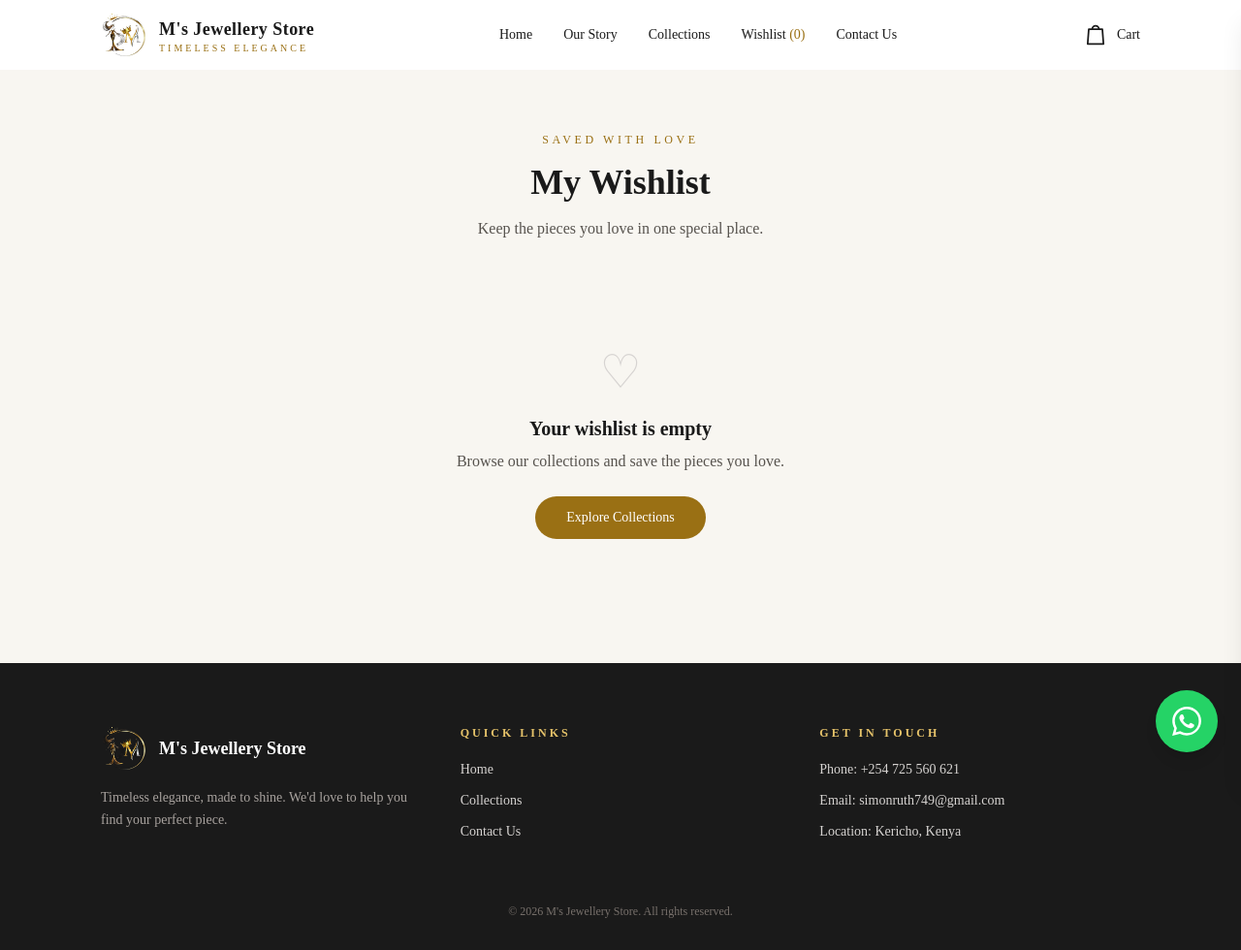
After one commit to symonne13/m-s-store, a Django app: page /wishlist/ in a window 1280 px wide. The commit adds this page. Shown: the whole page at 97% size. Run offline with Django 5.2, Linux system fonts and the light colour scheme; some libraries are stand-ins or nearby versions.

Commit message:
Add wishlist feature

```diff
--- a/app/templates/app/base.html
+++ b/app/templates/app/base.html
@@ -129,6 +129,13 @@
 </li>
 
 <li>
+    <a href="{% url 'wishlist' %}" class="hover:text-gold-dark">
+        Wishlist
+        <span class="wishlist-count text-gold-dark">(0)</span>
+    </a>
+</li>
+
+                <li>
                     <a href="{% url 'contact' %}" class="hover:text-gold-dark">
                         Contact Us
                     </a>
@@ -213,6 +220,12 @@
            <a href="{% url 'collections' %}"
    class="block py-3 text-sm font-medium hover:text-gold-dark">
     Collections
+</a>
+
+<a href="{% url 'wishlist' %}"
+   class="block py-3 text-sm font-medium hover:text-gold-dark">
+    Wishlist
+    <span class="wishlist-count text-gold-dark">(0)</span>
 </a>
 
             <a href="{% url 'contact' %}"
@@ -339,12 +352,6 @@
                         </a>
                     </li>
 
-                    <li>
-                        <a href="{% url 'home' %}#about"
-                           class="hover:text-gold-light">
-                            Our Story
-                        </a>
-                    </li>
 
                     <li>
                         <a href="{% url 'collections' %}"
--- /dev/null
+++ b/app/templates/app/wishlist.html
@@ -0,0 +1,32 @@
+{% extends 'app/base.html' %}
+{% load static %}
+
+{% block title %}My Wishlist | M's Jewellery Store{% endblock %}
+
+{% block content %}
+
+<section class="min-h-[70vh] bg-pearl">
+    <div class="mx-auto max-w-6xl px-6 py-16 md:px-10">
+
+        <div class="text-center">
+            <p class="text-xs font-medium tracking-[0.3em] text-gold-dark">
+                SAVED WITH LOVE
+            </p>
+
+            <h1 class="mt-4 text-4xl font-semibold text-ink">
+                My Wishlist
+            </h1>
+
+            <p class="mt-4 text-stone-600">
+                Keep the pieces you love in one special place.
+            </p>
+        </div>
+
+        <div id="wishlist-grid"
+             class="mt-12 grid gap-6 sm:grid-cols-2 lg:grid-cols-4">
+        </div>
+
+    </div>
+</section>
+
+{% endblock %}
--- a/app/urls.py
+++ b/app/urls.py
@@ -1,8 +1,10 @@
+
 from django.urls import path
 from . import views
 
 urlpatterns = [
     path('', views.home, name='home'),
     path('collections/', views.collections, name='collections'),
+    path('wishlist/', views.wishlist, name='wishlist'),
     path('contact/', views.contact, name='contact'),
 ]
--- a/app/views.py
+++ b/app/views.py
@@ -1,9 +1,18 @@
+
 from django.shortcuts import render
 
-# Create your views here.
+
 def home(request):
     return render(request, 'app/home.html')
+
+
 def collections(request):
     return render(request, 'app/collections.html')
+
+
+def wishlist(request):
+    return render(request, 'app/wishlist.html')
+
+
 def contact(request):
     return render(request, 'app/contact.html')
--- a/static/js/main.js
+++ b/static/js/main.js
@@ -1,3 +1,6 @@
+
+console.log('MAIN.JS VERSION TEST');
+
 document.addEventListener('DOMContentLoaded', () => {
 
   const catalog = typeof PRODUCTS !== 'undefined' ? PRODUCTS : [];
@@ -6,19 +9,46 @@ document.addEventListener('DOMContentLoaded', () => {
   const findProduct = id => catalog.find(p => p.id === Number(id));
   const WHATSAPP = '254725560621';
 
-  /* ---------- 1. Mobile menu ---------- */
+  /* ---------- 1. Wishlist storage ---------- */
+  const WISHLIST_KEY = 'ms_wishlist';
+
+  let wishlist = [];
+
+  try {
+    wishlist = JSON.parse(localStorage.getItem(WISHLIST_KEY)) || [];
+    if (!Array.isArray(wishlist)) wishlist = [];
+    wishlist = wishlist.map(Number);
+  } catch (error) {
+    wishlist = [];
+  }
+
+  const saveWishlist = () => {
+    try {
+      localStorage.setItem(WISHLIST_KEY, JSON.stringify(wishlist));
+    } catch (error) {
+      console.error('Could not save wishlist:', error);
+    }
+  };
+
+  const isWishlisted = id => wishlist.includes(Number(id));
+
+  /* ---------- 2. Mobile menu ---------- */
   const menuBtn = document.getElementById('menu-btn');
   const mobileMenu = document.getElementById('mobile-menu');
+
   if (menuBtn && mobileMenu) {
     menuBtn.addEventListener('click', () => mobileMenu.classList.toggle('hidden'));
+
     mobileMenu.querySelectorAll('a').forEach(link =>
       link.addEventListener('click', () => mobileMenu.classList.add('hidden'))
     );
   }
 
-  /* ---------- 2. Fade-up on scroll ---------- */
+  /* ---------- 3. Fade-up on scroll ---------- */
   const revealItems = document.querySelectorAll('main section > div:not(.absolute), footer > div');
+
   revealItems.forEach(el => el.classList.add('reveal'));
+
   if ('IntersectionObserver' in window) {
     const observer = new IntersectionObserver((entries) => {
       entries.forEach(entry => {
@@ -28,50 +58,109 @@ document.addEventListener('DOMContentLoaded', () => {
         }
       });
     }, { threshold: 0.12 });
+
     revealItems.forEach(el => observer.observe(el));
   } else {
     revealItems.forEach(el => el.classList.add('is-visible'));
   }
 
-  /* ---------- 3. Product cards + filter ---------- */
+  /* ---------- 4. Product cards + filter ---------- */
   const grid = document.getElementById('product-grid');
   const filterButtons = document.querySelectorAll('.filter-btn');
 
-  function renderProducts(filter = 'all') {
+  let currentFilter = 'all';
+
+  function renderProducts(filter = currentFilter) {
     if (!grid) return;
-    const list = filter === 'all' ? catalog : catalog.filter(p => p.category === filter);
+
+    currentFilter = filter;
+
+    const list = filter === 'all'
+      ? catalog
+      : catalog.filter(p => p.category === filter);
 
     grid.innerHTML = list.length ? list.map(p => `
       <article class="overflow-hidden rounded-2xl bg-white">
-        <div class="bg-pearl">
-          <img src="${imgUrl(p)}" alt="${p.name}" class="aspect-square w-full object-cover">
+
+        <div class="relative bg-pearl">
+
+          <img src="${imgUrl(p)}"
+               alt="${p.name}"
+               class="aspect-square w-full object-cover">
+
+          <button
+            type="button"
+            data-wishlist="${p.id}"
+            aria-label="${isWishlisted(p.id) ? 'Remove from wishlist' : 'Add to wishlist'}"
+            aria-pressed="${isWishlisted(p.id)}"
+            class="absolute right-4 top-4 flex h-10 w-10 items-center justify-center rounded-full bg-white shadow-md transition hover:scale-110">
+
+            <span class="${isWishlisted(p.id) ? 'text-rose-600' : 'text-stone-500'} text-xl">
+              ${isWishlisted(p.id) ? '♥' : '♡'}
+            </span>
+
+          </button>
+
         </div>
+
         <div class="p-5">
-          <p class="text-xs uppercase tracking-[0.2em] text-gold-dark">${p.category}</p>
+
+          <p class="text-xs uppercase tracking-[0.2em] text-gold-dark">
+            ${p.category}
+          </p>
+
           <h3 class="mt-2 font-semibold">${p.name}</h3>
+
           <p class="mt-1 text-stone-600">${money(p.price)}</p>
+
           <div class="mt-4 flex gap-2">
-            <button type="button" data-details="${p.id}"
+
+            <button type="button"
+                    data-details="${p.id}"
                     class="flex-1 rounded-full border border-gold-dark px-3 py-2 text-sm font-medium text-gold-dark hover:bg-gold-dark hover:text-white">
               See Details
             </button>
-            <button type="button" data-add="${p.id}"
+
+            <button type="button"
+                    data-add="${p.id}"
                     class="flex-1 rounded-full bg-gold-dark px-3 py-2 text-sm font-medium text-white hover:bg-ink">
               Add to Cart
             </button>
+
           </div>
         </div>
-      </article>`).join('')
-      : '<p class="col-span-full text-center text-stone-600">New pieces are coming soon.</p>';
+
+      </article>
+    `).join('') : `
+      <p class="col-span-full text-center text-stone-600">
+        New pieces are coming soon.
+      </p>
+    `;
+  }
+
+  function toggleWishlist(id) {
+    const numericId = Number(id);
+
+    if (isWishlisted(numericId)) {
+      wishlist = wishlist.filter(item => item !== numericId);
+    } else {
+      wishlist.push(numericId);
+    }
+
+    saveWishlist();
+    renderProducts(currentFilter);
+    renderWishlist();
   }
 
   filterButtons.forEach(btn => {
     btn.addEventListener('click', () => {
       renderProducts(btn.dataset.filter);
+
       filterButtons.forEach(b => {
         b.classList.remove('bg-gold-dark', 'text-white');
         b.classList.add('bg-white', 'text-ink');
       });
+
       btn.classList.remove('bg-white', 'text-ink');
       btn.classList.add('bg-gold-dark', 'text-white');
     });
@@ -79,36 +168,145 @@ document.addEventListener('DOMContentLoaded', () => {
 
   if (grid) {
     grid.addEventListener('click', (e) => {
+      const wishlistBtn = e.target.closest('[data-wishlist]');
       const addBtn = e.target.closest('[data-add]');
       const detailsBtn = e.target.closest('[data-details]');
+
+      if (wishlistBtn) {
+        toggleWishlist(wishlistBtn.dataset.wishlist);
+        return;
+      }
+
       if (addBtn) addToCart(addBtn.dataset.add);
       if (detailsBtn) openDetails(detailsBtn.dataset.details);
     });
   }
 
-  /* ---------- 4. Details pop-up ---------- */
+  /* ---------- 5. Wishlist page ---------- */
+  const wishlistGrid = document.getElementById('wishlist-grid');
+
+  function renderWishlist() {
+    if (!wishlistGrid) return;
+
+    const savedProducts = wishlist
+      .map(id => findProduct(id))
+      .filter(Boolean);
+
+    if (!savedProducts.length) {
+      wishlistGrid.innerHTML = `
+        <div class="col-span-full py-16 text-center">
+          <p class="text-5xl text-stone-300">♡</p>
+          <h2 class="mt-5 text-xl font-semibold text-ink">
+            Your wishlist is empty
+          </h2>
+          <p class="mt-2 text-stone-600">
+            Browse our collections and save the pieces you love.
+          </p>
+          <a href="/collections/"
+             class="mt-6 inline-block rounded-full bg-gold-dark px-8 py-3 text-sm font-medium text-white hover:bg-ink">
+            Explore Collections
+          </a>
+        </div>
+      `;
+      return;
+    }
+
+    wishlistGrid.innerHTML = savedProducts.map(p => `
+      <article class="overflow-hidden rounded-2xl bg-white shadow-sm">
+
+        <div class="bg-pearl">
+          <img src="${imgUrl(p)}"
+               alt="${p.name}"
+               class="aspect-square w-full object-cover">
+        </div>
+
+        <div class="p-5">
+
+          <p class="text-xs uppercase tracking-[0.2em] text-gold-dark">
+            ${p.category}
+          </p>
+
+          <h3 class="mt-2 font-semibold">${p.name}</h3>
+
+          <p class="mt-1 text-stone-600">${money(p.price)}</p>
+
+          <div class="mt-4 flex flex-col gap-2">
+
+            <button type="button"
+                    data-wishlist-add="${p.id}"
+                    class="rounded-full bg-gold-dark px-4 py-2 text-sm font-medium text-white hover:bg-ink">
+              Add to Cart
+            </button>
+
+            <button type="button"
+                    data-wishlist-remove="${p.id}"
+                    class="rounded-full border border-stone-300 px-4 py-2 text-sm text-stone-600 hover:border-rose-500 hover:text-rose-600">
+              Remove from Wishlist
+            </button>
+
+          </div>
+        </div>
+      </article>
+    `).join('');
+  }
+
+  if (wishlistGrid) {
+    wishlistGrid.addEventListener('click', (e) => {
+      const removeBtn = e.target.closest('[data-wishlist-remove]');
+      const addBtn = e.target.closest('[data-wishlist-add]');
+
+      if (removeBtn) {
+        toggleWishlist(removeBtn.dataset.wishlistRemove);
+        return;
+      }
+
+      if (addBtn) {
+        addToCart(addBtn.dataset.wishlistAdd);
+      }
+    });
+  }
+
+  /* ---------- 6. Details pop-up ---------- */
   const modal = document.getElementById('product-modal');
   const modalBody = document.getElementById('modal-body');
 
   function openDetails(id) {
     const p = findProduct(id);
     if (!p || !modal) return;
+
     modalBody.innerHTML = `
       <div class="grid md:grid-cols-2">
+
         <div class="bg-pearl">
-          <img src="${imgUrl(p)}" alt="${p.name}" class="aspect-square w-full object-cover">
+          <img src="${imgUrl(p)}"
+               alt="${p.name}"
+               class="aspect-square w-full object-cover">
         </div>
+
         <div class="flex flex-col justify-center p-8">
-          <p class="text-xs uppercase tracking-[0.2em] text-gold-dark">${p.category}</p>
+
+          <p class="text-xs uppercase tracking-[0.2em] text-gold-dark">
+            ${p.category}
+          </p>
+
           <h3 class="mt-2 text-2xl font-semibold">${p.name}</h3>
+
           <p class="mt-2 text-xl text-gold-dark">${money(p.price)}</p>
-          <p class="mt-4 leading-relaxed text-stone-600">${p.description}</p>
-          <button type="button" data-modal-add="${p.id}"
+
+          <p class="mt-4 leading-relaxed text-stone-600">
+            ${p.description}
+          </p>
+
+          <button type="button"
+                  data-modal-add="${p.id}"
                   class="mt-8 rounded-full bg-gold-dark px-8 py-3 text-sm font-medium text-white hover:bg-ink">
             Add to Cart
           </button>
+
         </div>
-      </div>`;
+      </div>
+    `;
+
     modal.classList.remove('hidden');
     modal.classList.add('flex');
   }
@@ -121,8 +319,12 @@ document.addEventListener('DOMContentLoaded', () => {
 
   if (modal) {
     modal.addEventListener('click', (e) => {
-      if (e.target === modal || e.target.closest('#modal-close')) closeDetails();
+      if (e.target === modal || e.target.closest('#modal-close')) {
+        closeDetails();
+      }
+
       const addBtn = e.target.closest('[data-modal-add]');
+
       if (addBtn) {
         closeDetails();
         addToCart(addBtn.dataset.modalAdd);
@@ -130,11 +332,22 @@ document.addEventListener('DOMContentLoaded', () => {
     });
   }
 
-  /* ---------- 5. Cart ---------- */
+  /* ---------- 7. Cart ---------- */
   const CART_KEY = 'ms_cart';
+
   let cart = [];
-  try { cart = JSON.parse(localStorage.getItem(CART_KEY)) || []; } catch (e) { cart = []; }
-  const saveCart = () => { try { localStorage.setItem(CART_KEY, JSON.stringify(cart)); } catch (e) {} };
+
+  try {
+    cart = JSON.parse(localStorage.getItem(CART_KEY)) || [];
+  } catch (e) {
+    cart = [];
+  }
+
+  const saveCart = () => {
+    try {
+      localStorage.setItem(CART_KEY, JSON.stringify(cart));
+    } catch (e) {}
+  };
 
   const cartBtn = document.getElementById('cart-btn');
   const cartDrawer = document.getElementById('cart-drawer');
@@ -145,10 +358,13 @@ document.addEventListener('DOMContentLoaded', () => {
   const cartCountEls = document.querySelectorAll('.cart-count');
 
   function openCart() {
+    if (!cartDrawer || !cartOverlay) return;
     cartDrawer.classList.remove('translate-x-full');
     cartOverlay.classList.remove('hidden');
   }
+
   function closeCart() {
+    if (!cartDrawer || !cartOverlay) return;
     cartDrawer.classList.add('translate-x-full');
     cartOverlay.classList.add('hidden');
   }
@@ -161,6 +377,7 @@ document.addEventListener('DOMContentLoaded', () => {
 
   function renderCart() {
     if (!cartDrawer) return;
+
     const lines = cartLines();
     const count = lines.reduce((sum, l) => sum + l.qty, 0);
     const total = lines.reduce((sum, l) => sum + l.qty * l.product.price, 0);
@@ -169,31 +386,65 @@ document.addEventListener('DOMContentLoaded', () => {
       el.textContent = count;
       el.classList.toggle('scale-0', count === 0);
     });
-    cartTotalEl.textContent = money(total);
-    checkoutBtn.disabled = lines.length === 0;
 
+    if (cartTotalEl) cartTotalEl.textContent = money(total);
+    if (checkoutBtn) checkoutBtn.disabled = lines.length === 0;
+
+    if (cartItemsEl) {
       cartItemsEl.innerHTML = lines.length ? lines.map(l => `
         <div class="flex gap-4 py-2">
-        <img src="${imgUrl(l.product)}" alt="${l.product.name}" class="h-20 w-20 rounded-xl bg-pearl object-cover">
+
+          <img src="${imgUrl(l.product)}"
+               alt="${l.product.name}"
+               class="h-20 w-20 rounded-xl bg-pearl object-cover">
+
           <div class="flex-1">
+
             <h4 class="text-sm font-semibold">${l.product.name}</h4>
-          <p class="text-sm text-stone-600">${money(l.product.price)}</p>
+
+            <p class="text-sm text-stone-600">
+              ${money(l.product.price)}
+            </p>
+
             <div class="mt-2 flex items-center gap-3 text-sm">
-            <button type="button" data-minus="${l.id}" class="h-7 w-7 rounded-full bg-pearl">&minus;</button>
+
+              <button type="button"
+                      data-minus="${l.id}"
+                      class="h-7 w-7 rounded-full bg-pearl">&minus;</button>
+
               <span>${l.qty}</span>
-            <button type="button" data-plus="${l.id}" class="h-7 w-7 rounded-full bg-pearl">+</button>
-            <button type="button" data-remove="${l.id}" class="ml-auto text-xs text-stone-500 hover:text-ink">Remove</button>
+
+              <button type="button"
+                      data-plus="${l.id}"
+                      class="h-7 w-7 rounded-full bg-pearl">+</button>
+
+              <button type="button"
+                      data-remove="${l.id}"
+                      class="ml-auto text-xs text-stone-500 hover:text-ink">
+                Remove
+              </button>
+
             </div>
           </div>
-      </div>`).join('')
-      : '<p class="py-16 text-center text-stone-500">Your cart is empty.</p>';
+        </div>
+      `).join('') : `
+        <p class="py-16 text-center text-stone-500">
+          Your cart is empty.
+        </p>
+      `;
+    }
   }
 
   function addToCart(id) {
     const numericId = Number(id);
     const existing = cart.find(item => item.id === numericId);
-    if (existing) existing.qty += 1;
-    else cart.push({ id: numericId, qty: 1 });
+
+    if (existing) {
+      existing.qty += 1;
+    } else {
+      cart.push({ id: numericId, qty: 1 });
+    }
+
     saveCart();
     renderCart();
     openCart();
@@ -202,8 +453,13 @@ document.addEventListener('DOMContentLoaded', () => {
   function changeQty(id, change) {
     const item = cart.find(i => i.id === Number(id));
     if (!item) return;
+
     item.qty += change;
-    if (item.qty <= 0) cart = cart.filter(i => i.id !== item.id);
+
+    if (item.qty <= 0) {
+      cart = cart.filter(i => i.id !== item.id);
+    }
+
     saveCart();
     renderCart();
   }
@@ -215,31 +471,47 @@ document.addEventListener('DOMContentLoaded', () => {
   }
 
   if (cartDrawer) {
-    cartBtn.addEventListener('click', openCart);
-    cartOverlay.addEventListener('click', closeCart);
-    document.getElementById('cart-close').addEventListener('click', closeCart);
+    if (cartBtn) cartBtn.addEventListener('click', openCart);
+    if (cartOverlay) cartOverlay.addEventListener('click', closeCart);
 
+    const cartClose = document.getElementById('cart-close');
+    if (cartClose) cartClose.addEventListener('click', closeCart);
+
+    if (cartItemsEl) {
       cartItemsEl.addEventListener('click', (e) => {
         const minus = e.target.closest('[data-minus]');
         const plus = e.target.closest('[data-plus]');
         const remove = e.target.closest('[data-remove]');
+
         if (minus) changeQty(minus.dataset.minus, -1);
         if (plus) changeQty(plus.dataset.plus, 1);
         if (remove) removeItem(remove.dataset.remove);
       });
+    }
 
-    /* ---------- 6. Checkout (WhatsApp for now) ---------- */
+    /* ---------- 8. Checkout ---------- */
+    if (checkoutBtn) {
       checkoutBtn.addEventListener('click', () => {
         const lines = cartLines();
         if (!lines.length) return;
+
         const total = lines.reduce((sum, l) => sum + l.qty * l.product.price, 0);
-      const items = lines.map(l => `- ${l.qty} x ${l.product.name} (${money(l.product.price)})`).join('\n');
+
+        const items = lines.map(l =>
+          `- ${l.qty} x ${l.product.name} (${money(l.product.price)})`
+        ).join('\n');
+
         const message = `Hello M's Jewellery Store, I'd like to order:\n${items}\n\nTotal: ${money(total)}`;
-      window.open(`https://wa.me/${WHATSAPP}?text=${encodeURIComponent(message)}`, '_blank');
+
+        window.open(
+          `https://wa.me/${WHATSAPP}?text=${encodeURIComponent(message)}`,
+          '_blank'
+        );
       });
     }
+  }
 
-  /* ---------- Escape key closes pop-up and cart ---------- */
+  /* ---------- 9. Escape key ---------- */
   document.addEventListener('keydown', (e) => {
     if (e.key === 'Escape') {
       closeDetails();
@@ -247,7 +519,13 @@ document.addEventListener('DOMContentLoaded', () => {
     }
   });
 
-  /* ---------- Start ---------- */
+  /* ---------- 10. Start ---------- */
   renderProducts();
+  renderWishlist();
   renderCart();
+
+  console.log('Products rendered:', grid ? grid.querySelectorAll('article').length : 0);
+  console.log('Wishlist initialized:', wishlist.length);
+  console.log('Cart initialized');
+
 });
```
Lines whose indentation alone changed are shown as unchanged.
